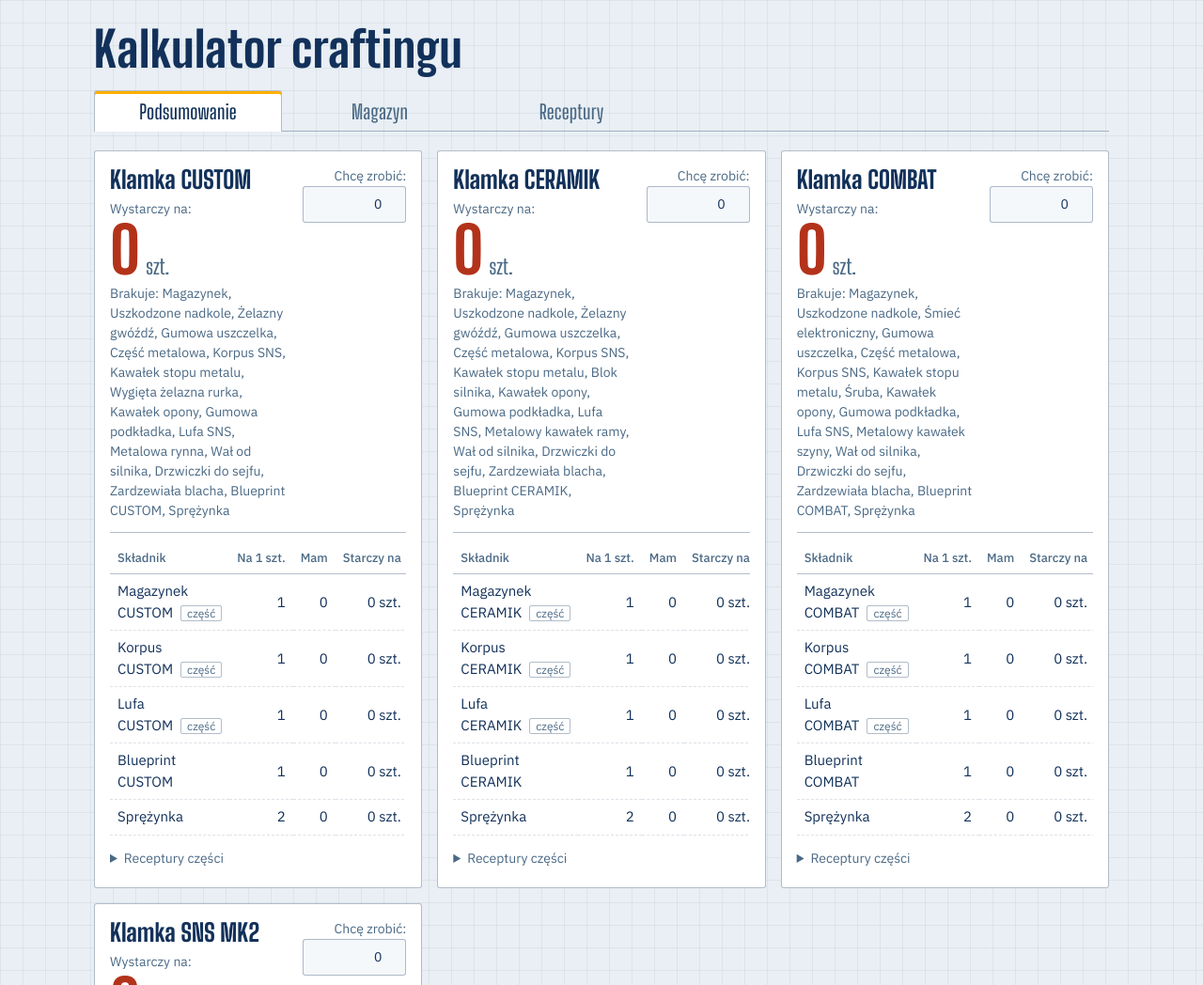
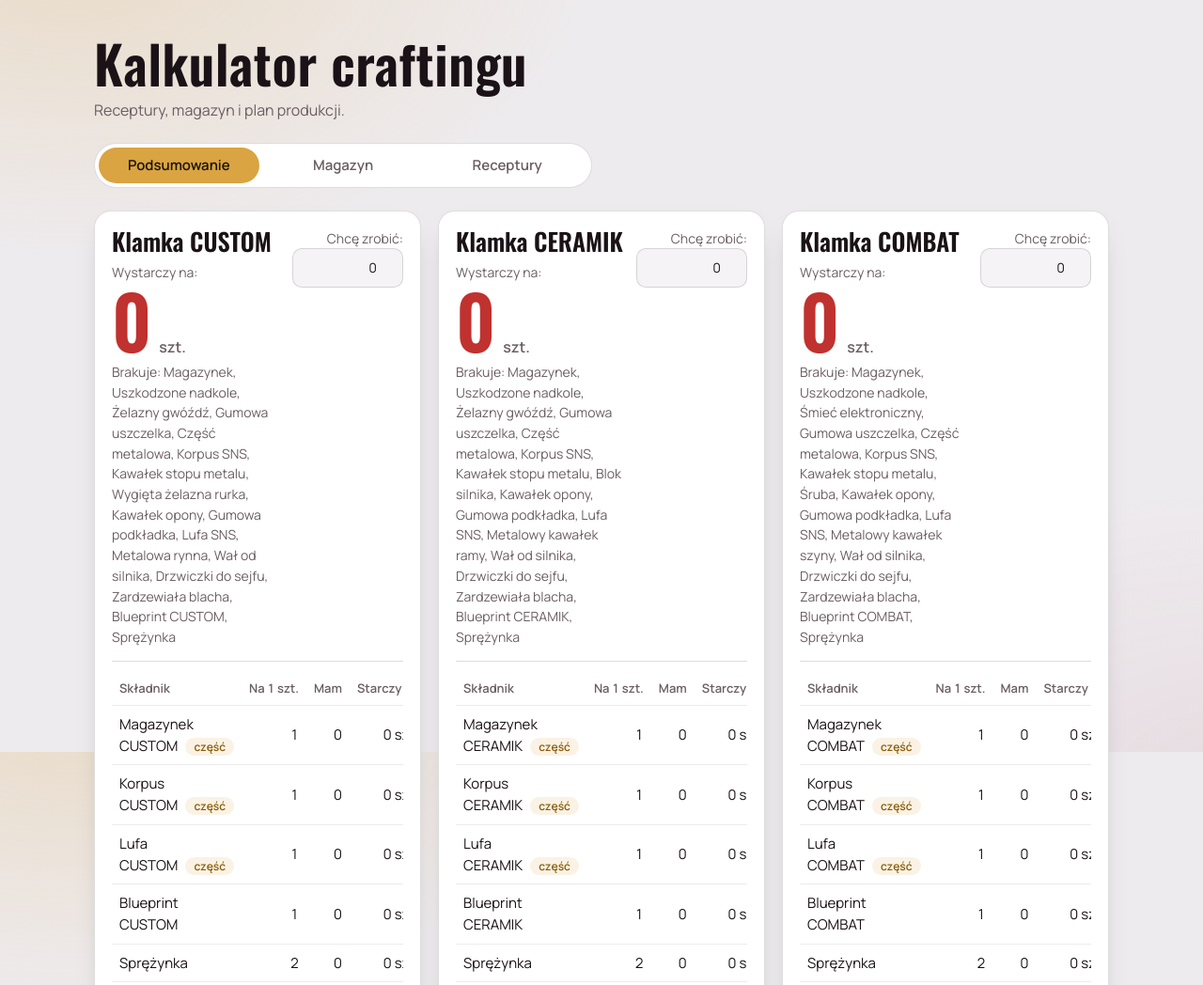
Before and after one commit to Nexi15/kalkulator, a plain HTML site: page index.html in a window 1280 px wide. Shown: the top 1048 px of the page at 94% size. Drawn offline with nearby package versions, Linux system fonts and the light colour scheme.

Commit message:
Add files via upload

```diff
--- a/index.html
+++ b/index.html
@@ -6,64 +6,67 @@
 <title>Kalkulator craftingu</title>
 <link rel="preconnect" href="https://fonts.googleapis.com">
 <link rel="preconnect" href="https://fonts.gstatic.com" crossorigin>
-<link href="https://fonts.googleapis.com/css2?family=Big+Shoulders+Display:wght@600;800&family=IBM+Plex+Sans:wght@400;500;600&display=swap" rel="stylesheet">
+<link href="https://fonts.googleapis.com/css2?family=Manrope:wght@400;500;600;700&family=Oswald:wght@500;600;700&display=swap" rel="stylesheet">
 <style>
-:root{--bg:#0e2a47;--card:#123659;--field:#0b2238;--tx:#e8f1f8;--mu:#93b3cf;--bd:rgba(214,232,247,.30);--bd2:rgba(214,232,247,.14);--grid:rgba(214,232,247,.05);--ac:#ffbf3c;--acx:#0e2a47;--hi:#ffbf3c;--ok:#7fe3b0;--bad:#ff8f72;--hov:rgba(214,232,247,.08);
---disp:'Big Shoulders Display','Arial Narrow',Impact,sans-serif;--body:'IBM Plex Sans',system-ui,-apple-system,'Segoe UI',sans-serif;
+:root{--bg:#100b10;--card:rgba(255,255,255,.045);--field:rgba(0,0,0,.38);--tx:#f2ede6;--mu:#a99fa0;--bd:rgba(255,255,255,.11);--bd2:rgba(255,255,255,.06);--ac:#d9a441;--acx:#1a1208;--hi:#e8b95a;--ok:#58d39a;--bad:#ff6b6b;--hov:rgba(255,255,255,.07);--g1:rgba(130,26,48,.5);--g2:rgba(217,164,65,.11);--sh:0 14px 34px -16px rgba(0,0,0,.8);
+--disp:'Oswald','Arial Narrow',Impact,sans-serif;--body:'Manrope',system-ui,-apple-system,'Segoe UI',sans-serif;
 color-scheme:dark;box-sizing:border-box;padding-top:env(safe-area-inset-top,0px);padding-bottom:env(safe-area-inset-bottom,0px)}
-@media (prefers-color-scheme:light){:root:not([data-theme="dark"]){--bg:#e9eff4;--card:#fff;--field:#f5f8fb;--tx:#12315a;--mu:#4a6985;--bd:rgba(18,49,90,.32);--bd2:rgba(18,49,90,.14);--grid:rgba(18,49,90,.06);--ac:#ffb000;--acx:#12315a;--hi:#a85a00;--ok:#17703d;--bad:#b3321a;--hov:rgba(18,49,90,.07);color-scheme:light}}
-:root[data-theme="light"]{--bg:#e9eff4;--card:#fff;--field:#f5f8fb;--tx:#12315a;--mu:#4a6985;--bd:rgba(18,49,90,.32);--bd2:rgba(18,49,90,.14);--grid:rgba(18,49,90,.06);--ac:#ffb000;--acx:#12315a;--hi:#a85a00;--ok:#17703d;--bad:#b3321a;--hov:rgba(18,49,90,.07);color-scheme:light}
+@media (prefers-color-scheme:light){:root:not([data-theme="dark"]){--bg:#eeebee;--card:#fff;--field:#f6f3f6;--tx:#1a1216;--mu:#6a5d63;--bd:rgba(26,18,22,.14);--bd2:rgba(26,18,22,.08);--ac:#d9a441;--acx:#1a1208;--hi:#8a5d0a;--ok:#16794d;--bad:#c0322f;--hov:rgba(26,18,22,.06);--g1:rgba(217,164,65,.22);--g2:rgba(130,26,48,.07);--sh:0 12px 30px -18px rgba(26,18,22,.35);color-scheme:light}}
+:root[data-theme="light"]{--bg:#eeebee;--card:#fff;--field:#f6f3f6;--tx:#1a1216;--mu:#6a5d63;--bd:rgba(26,18,22,.14);--bd2:rgba(26,18,22,.08);--ac:#d9a441;--acx:#1a1208;--hi:#8a5d0a;--ok:#16794d;--bad:#c0322f;--hov:rgba(26,18,22,.06);--g1:rgba(217,164,65,.22);--g2:rgba(130,26,48,.07);--sh:0 12px 30px -18px rgba(26,18,22,.35);color-scheme:light}
 html{scroll-padding-top:env(safe-area-inset-top,0px)}
-body{margin:0;min-height:100vh;background-color:var(--bg);background-image:linear-gradient(var(--grid) 1px,transparent 1px),linear-gradient(90deg,var(--grid) 1px,transparent 1px);background-size:24px 24px;color:var(--tx);font:16px/1.5 var(--body)}
-main{max-width:1080px;margin:0 auto;padding:20px 16px 48px}
-h1{font:800 clamp(34px,7vw,52px)/1 var(--disp);letter-spacing:.01em;margin:6px 0 18px}
-h2{font:700 28px/1.1 var(--disp);letter-spacing:.01em;margin:30px 0 10px;display:flex;align-items:center;gap:10px}
-h2::before{content:"";width:8px;height:22px;background:var(--ac);flex:none}
-#v2{max-width:760px}
-nav{display:flex;gap:4px;border-bottom:1px solid var(--bd);margin-bottom:20px}
-nav button{flex:1;max-width:200px;padding:9px 16px 8px;border:1px solid transparent;border-bottom:0;border-radius:3px 3px 0 0;background:transparent;color:var(--mu);font:600 21px/1.2 var(--disp);letter-spacing:.01em;cursor:pointer}
-nav button:hover{background:var(--hov)}
-nav button.on{background:var(--card);color:var(--tx);border-color:var(--bd);box-shadow:inset 0 3px 0 var(--ac);margin-bottom:-1px;padding-bottom:9px}
+body{margin:0;min-height:100vh;color:var(--tx);font:16px/1.55 var(--body);background:radial-gradient(900px 520px at 6% -6%,var(--g1),transparent 62%),radial-gradient(800px 520px at 102% 104%,var(--g2),transparent 60%),var(--bg);background-attachment:fixed}
+.tape{padding:38px 0 0}
+.tin,main{max-width:1080px;margin:0 auto;padding-left:16px;padding-right:16px}
+main{padding-bottom:56px}
+h1{margin:0;font:600 clamp(34px,7vw,56px)/1.05 var(--disp);letter-spacing:.01em}
+.sub{margin:8px 0 0;color:var(--mu)}
+h2{font:600 28px/1.15 var(--disp);margin:34px 0 12px;display:flex;align-items:center;gap:14px}
+h2::after{content:"";flex:1;height:1px;background:var(--bd)}
+#v2{max-width:780px}
+nav{display:flex;gap:4px;padding:4px;margin:22px 0 24px;background:var(--card);border:1px solid var(--bd);border-radius:999px;max-width:520px}
+nav button{flex:1;padding:10px 12px;border:0;border-radius:999px;background:transparent;color:var(--mu);font:600 15px/1.2 var(--body);cursor:pointer;transition:background .15s,color .15s}
+nav button:hover{color:var(--tx)}
+nav button.on{background:var(--ac);color:var(--acx)}
 :focus-visible{outline:2px solid var(--ac);outline-offset:2px}
-.card{background:var(--card);border:1px solid var(--bd);border-radius:3px;padding:16px;margin-bottom:14px}
-#v0{display:grid;grid-template-columns:repeat(auto-fit,minmax(340px,1fr));gap:16px;align-items:start}
+.card{background:var(--card);border:1px solid var(--bd);border-radius:18px;padding:18px;margin-bottom:14px;box-shadow:var(--sh);backdrop-filter:blur(10px);-webkit-backdrop-filter:blur(10px)}
+#v0{display:grid;grid-template-columns:repeat(auto-fit,minmax(340px,1fr));gap:18px;align-items:start}
 #v0 .card{margin:0}
 #tot{grid-column:1/-1}#tot:empty{display:none}
-#tot .card{border-color:var(--ac);box-shadow:inset 4px 0 0 var(--ac)}
-.card>b{font:700 24px/1.1 var(--disp);display:block;margin-bottom:2px}
-.hd{display:flex;justify-content:space-between;align-items:flex-start;gap:14px;padding-bottom:12px;border-bottom:1px solid var(--bd)}
-.hd>div:first-child>b{font:700 26px/1.1 var(--disp);display:block;margin-bottom:6px}
+#tot .card{border-color:var(--ac);box-shadow:0 0 0 1px var(--ac),0 18px 44px -18px rgba(217,164,65,.45)}
+.card>b{font:600 24px/1.15 var(--disp);display:block;margin-bottom:4px}
+.hd{display:flex;justify-content:space-between;align-items:flex-start;gap:14px;padding-bottom:14px;border-bottom:1px solid var(--bd)}
+.hd>div:first-child>b{font:600 26px/1.1 var(--disp);display:block;margin-bottom:8px}
 .hd>div:last-child{text-align:right}
-.big{font:800 68px/.9 var(--disp);margin:2px 0 6px}
-.big small{font:600 22px/1 var(--disp);color:var(--mu);margin-left:6px}
+.big{font:600 78px/.95 var(--disp);margin:2px 0 8px}
+.big small{font:600 16px/1 var(--body);color:var(--mu);margin-left:8px}
 .big.ok{color:var(--hi)}.big.bad{color:var(--bad)}
 .mu{color:var(--mu);font-size:14px}
 .ok{color:var(--ok)}.bad{color:var(--bad)}
-#v0 [id^="b"]:not(:empty){border-left:3px solid var(--ac);padding-left:12px}
-input{font:inherit;color:var(--tx);background:var(--field);border:1px solid var(--bd);border-radius:3px;padding:8px 10px;min-width:0}
-input[type=number]{width:88px;text-align:right;font-variant-numeric:tabular-nums}
-button.s{font:500 15px/1.2 var(--body);padding:9px 14px;border-radius:3px;border:1px solid var(--bd);background:transparent;color:var(--tx);cursor:pointer}
+#v0 [id^="b"]:not(:empty){background:rgba(217,164,65,.09);border-radius:12px;padding:10px 14px}
+input{font:inherit;color:var(--tx);background:var(--field);border:1px solid var(--bd);border-radius:10px;padding:9px 12px;min-width:0}
+input[type=number]{width:92px;text-align:right;font-variant-numeric:tabular-nums}
+button.s{font:600 15px/1.2 var(--body);padding:10px 16px;border-radius:10px;border:1px solid var(--bd);background:transparent;color:var(--tx);cursor:pointer;transition:background .15s}
 button.s:hover{background:var(--hov)}
-button.s.p{background:var(--ac);color:var(--acx);border-color:var(--ac);font-weight:600}
+button.s.p{background:var(--ac);color:var(--acx);border-color:var(--ac)}
 button.s.p:hover{filter:brightness(1.08)}
-button.x{border:0;background:none;color:var(--bad);font-size:22px;line-height:1;padding:4px 8px;cursor:pointer;border-radius:3px}
+button.x{border:0;background:none;color:var(--bad);font-size:22px;line-height:1;padding:4px 10px;cursor:pointer;border-radius:8px}
 button.x:hover{background:var(--hov)}
-.row{display:flex;gap:8px;align-items:center;margin:6px 0}
+.row{display:flex;gap:8px;align-items:center;margin:7px 0}
 .row input[type=text]{flex:1}
-#v1 .card{display:grid;grid-template-columns:repeat(auto-fill,minmax(310px,1fr));column-gap:24px}
-.tag{font-size:12px;color:var(--mu);border:1px solid var(--bd);border-radius:2px;padding:0 6px;margin-left:8px}
+#v1 .card{display:grid;grid-template-columns:repeat(auto-fill,minmax(310px,1fr));column-gap:26px}
+.tag{font-size:12px;font-weight:600;color:var(--hi);background:rgba(217,164,65,.14);border-radius:999px;padding:1px 9px;margin-left:8px}
 .tw{overflow-x:auto;margin-top:10px}
 table{width:100%;border-collapse:collapse;font-size:15px}
-td,th{padding:7px 8px;text-align:left;border-bottom:1px dashed var(--bd2);font-variant-numeric:tabular-nums}
-th{color:var(--mu);font-weight:500;font-size:13px;border-bottom:1px solid var(--bd)}
+td,th{padding:8px 8px;text-align:left;border-bottom:1px solid var(--bd2);font-variant-numeric:tabular-nums}
+th{color:var(--mu);font-weight:600;font-size:13px}
 td:nth-child(n+2),th:nth-child(n+2){text-align:right;white-space:nowrap}
 summary{cursor:pointer;padding:4px 0}
-@media (max-width:560px){.big{font-size:58px}.hd{flex-wrap:wrap}.hd>div:last-child{text-align:left}nav button{max-width:none;padding-left:6px;padding-right:6px}}
+@media (max-width:560px){.big{font-size:64px}.hd{flex-wrap:wrap}.hd>div:last-child{text-align:left}#v0{grid-template-columns:1fr}}
 </style>
 </head>
 <body>
+<header class="tape"><div class="tin"><h1>Kalkulator craftingu</h1><p class="sub">Receptury, magazyn i plan produkcji.</p></div></header>
 <main>
-<h1>Kalkulator craftingu</h1>
 <nav>
 <button id="t0" onclick="tab(0)">Podsumowanie</button>
 <button id="t1" onclick="tab(1)">Magazyn</button>
```
